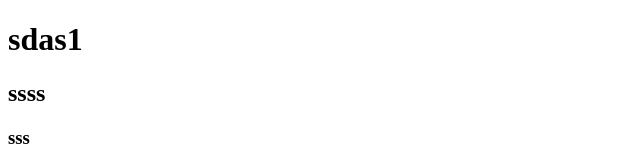
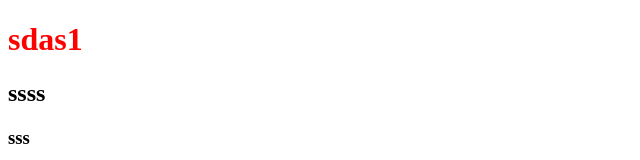
Before and after one commit to jhonrynto/latihan11, a plain HTML site: page index.html in a window 1280 px wide. Shown: the top 160 px of the page, without its empty margins (0-640 px from the left). Drawn offline with Linux system fonts and the light colour scheme.

Commit message:
change color rgister1

```diff
--- a/index.html
+++ b/index.html
@@ -6,7 +6,7 @@
     <title>Document</title>
 </head>
 <body>
-    <h1>sdas1</h1>
+    <h1 style="color: red">sdas1</h1>
     <h2>ssss</h2>
     <h3>sss</h3>
     <h4>H4</h4>
```
